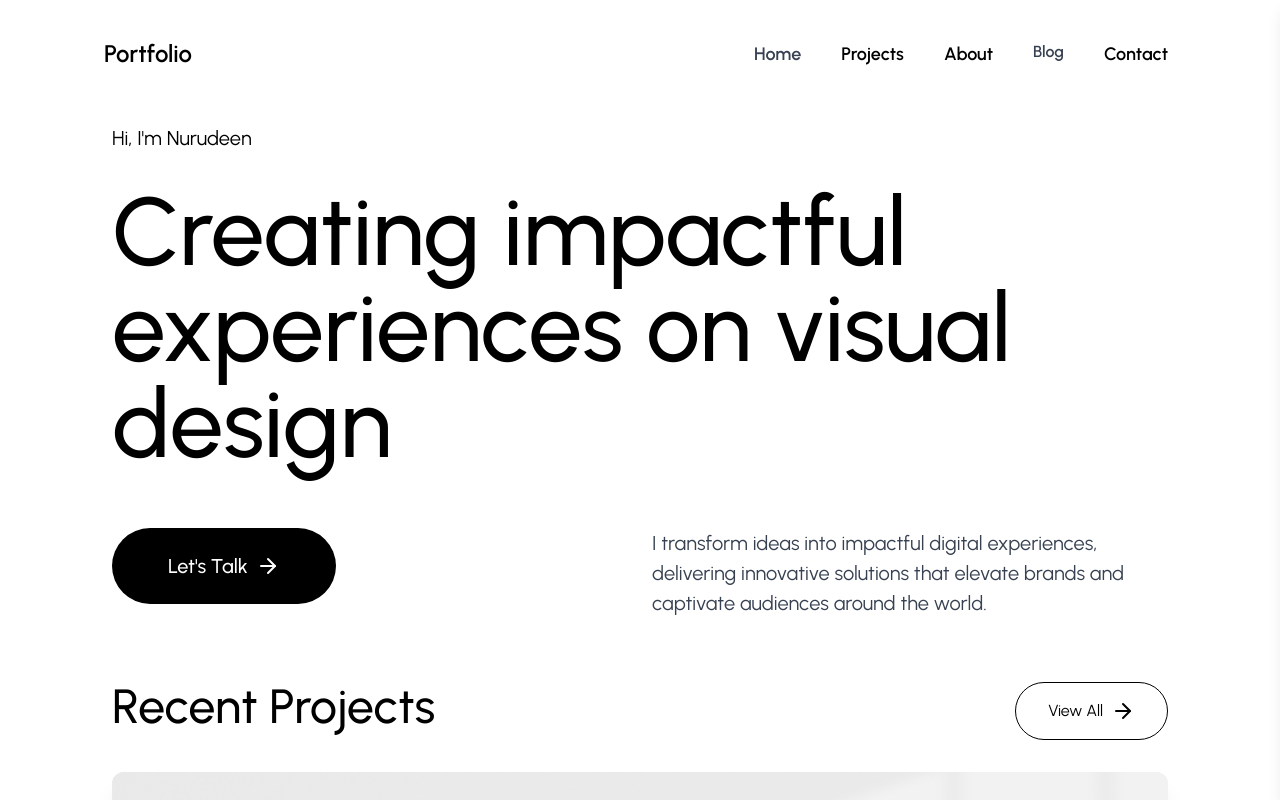
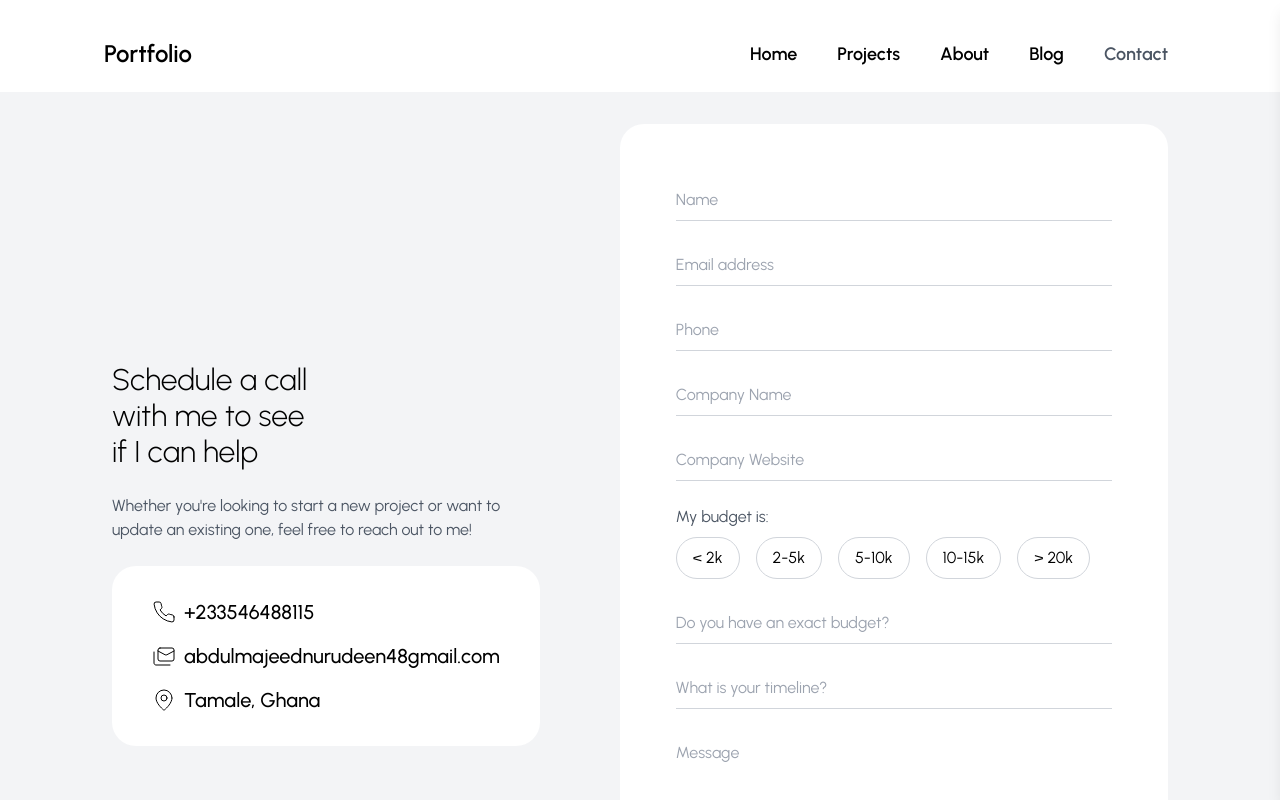
Before and after one commit to nuru484/portfolio, a React (Vite) app: page /contact in a window 1280 px wide. Shown: the top 800 px of the page. Built offline with nearby package versions, Linux system fonts and the light colour scheme.

Commit message:
added contact page and refactored footer and navbar

```diff
--- a/package.json
+++ b/package.json
@@ -16,6 +16,7 @@
     "normalize.css": "^8.0.1",
     "react": "^18.3.1",
     "react-dom": "^18.3.1",
+    "react-router-dom": "^6.28.0",
     "react-scroll": "^1.9.0",
     "smooth-scrollbar": "^8.8.4"
   },
--- /dev/null
+++ b/src/components/ContactForm.jsx
@@ -0,0 +1,163 @@
+import React, { useState } from 'react';
+import { Phone, MapPin, Mails } from 'lucide-react';
+
+const ContactForm = () => {
+  const [formData, setFormData] = useState({
+    name: '',
+    email: '',
+    phone: '',
+    companyName: '',
+    companyWebsite: '',
+    budget: '',
+    exactBudget: '',
+    timeline: '',
+    message: '',
+  });
+
+  const handleChange = (e) => {
+    const { name, value } = e.target;
+    setFormData((prev) => ({ ...prev, [name]: value }));
+  };
+
+  const handleSubmit = (e) => {
+    e.preventDefault();
+    console.log('Form submitted:', formData);
+  };
+
+  return (
+    <div className="max-w-6xl mx-auto  p-6 md:px-12 md:p-8 bg-gray-100">
+      <div className="flex justify-between items-center flex-wrap lg:flex-nowrap gap-20 font-urbanist w-full">
+        {/* Left Column */}
+        <div className="space-y-6">
+          <h2 className="text-3xl font-light mb-4">
+            Schedule a call
+            <br />
+            with me to see
+            <br />
+            if I can help
+          </h2>
+          <p className="text-gray-600 mb-8">
+            Whether you're looking to start a new project or want to update an
+            existing one, feel free to reach out to me!
+          </p>
+          <div className="flex flex-col justify-center mx-auto gap-4 px-10 py-8 text-xl font-medium bg-white rounded-3xl">
+            <span className="flex flex-nowrap items-center gap-2">
+              <Phone strokeWidth={1} />
+              +233546488115
+            </span>
+            <p className="flex flex-nowrap items-center gap-2">
+              <Mails strokeWidth={1} />
+              <span className="w-40 md:w-auto overflow-scroll md:overflow-hidden">
+                abdulmajeednurudeen48gmail.com
+              </span>
+            </p>
+
+            <span className="flex flex-nowrap items-center gap-2">
+              <MapPin strokeWidth={1} />
+              Tamale, Ghana
+            </span>
+          </div>
+        </div>
+
+        {/* Right Column - Form */}
+        <div className="p-6 md:p-14 rounded-3xl bg-white">
+          <form onSubmit={handleSubmit} className="space-y-6">
+            <input
+              type="text"
+              name="name"
+              placeholder="Name"
+              className="w-full border-b border-gray-300 py-2 focus:outline-none focus:border-black"
+              onChange={handleChange}
+            />
+
+            <input
+              type="email"
+              name="email"
+              placeholder="Email address"
+              className="w-full border-b border-gray-300 py-2 focus:outline-none focus:border-black"
+              onChange={handleChange}
+            />
+
+            <input
+              type="tel"
+              name="phone"
+              placeholder="Phone"
+              className="w-full border-b border-gray-300 py-2 focus:outline-none focus:border-black"
+              onChange={handleChange}
+            />
+
+            <input
+              type="text"
+              name="companyName"
+              placeholder="Company Name"
+              className="w-full border-b border-gray-300 py-2 focus:outline-none focus:border-black"
+              onChange={handleChange}
+            />
+
+            <input
+              type="url"
+              name="companyWebsite"
+              placeholder="Company Website"
+              className="w-full border-b border-gray-300 py-2 focus:outline-none focus:border-black"
+              onChange={handleChange}
+            />
+
+            <div className="space-y-2">
+              <p className="text-gray-600">My budget is:</p>
+              <div className="flex flex-wrap gap-4">
+                {['< 2k', '2-5k', '5-10k', '10-15k', '> 20k'].map((budget) => (
+                  <button
+                    key={budget}
+                    type="button"
+                    onClick={() => setFormData((prev) => ({ ...prev, budget }))}
+                    className={`px-4 py-2 rounded-full border ${
+                      formData.budget === budget
+                        ? 'bg-black text-white'
+                        : 'border-gray-300 hover:border-black'
+                    }`}
+                  >
+                    {budget}
+                  </button>
+                ))}
+              </div>
+            </div>
+
+            <input
+              type="text"
+              name="exactBudget"
+              placeholder="Do you have an exact budget?"
+              className="w-full border-b border-gray-300 py-2 focus:outline-none focus:border-black"
+              onChange={handleChange}
+            />
+
+            <input
+              type="text"
+              name="timeline"
+              placeholder="What is your timeline?"
+              className="w-full border-b border-gray-300 py-2 focus:outline-none focus:border-black"
+              onChange={handleChange}
+            />
+
+            <textarea
+              name="message"
+              placeholder="Message"
+              rows="4"
+              className="w-full border-b border-gray-300 py-2 focus:outline-none focus:border-black"
+              onChange={handleChange}
+            />
+
+            <button
+              type="submit"
+              className="bg-black mx-auto md:mx-0 text-white px-6 py-3 rounded-full flex items-center space-x-2 border hover:bg-white hover:border hover:border-black hover:text-black transition-colors duration-500 ease-in-out"
+            >
+              <span>Submit Message</span>
+              <span>→</span>
+            </button>
+          </form>
+        </div>
+      </div>
+    </div>
+  );
+};
+
+export default ContactForm;
--- a/src/components/Hero.jsx
+++ b/src/components/Hero.jsx
@@ -1,8 +1,9 @@
 import { ArrowRight } from 'lucide-react';
+import { Link } from 'react-router-dom';
 
 const Hero = () => {
   return (
-    <div className="max-w-6xl font-urbanist mx-auto mb-16 pt-1 md:pt-8">
+    <div className="max-w-6xl font-urbanist mx-auto mb-16  md:pt-8 pt-1">
       <div className="px-6 md:px-12">
         <p className="text-xl">Hi, I'm Nurudeen</p>
         <h1 className="text-5xl lg:text-8xl font-medium leading-tight tracking-normal mt-8 mb-14">
@@ -17,9 +18,11 @@ const Hero = () => {
             </p>
           </div>
           <div className="w-full md:w-1/2 sm:order-1 text-left">
-            <button className="bg-black text-white px-14 py-6 text-xl font-medium rounded-full flex justify-center items-center gap-2 hover:bg-white hover:border hover:border-black hover:text-black transition-colors duration-500 ease-in-out">
-              Let's Talk <ArrowRight />
-            </button>
+            <Link to="/contact">
+              <button className="bg-black text-white px-14 py-6 text-xl font-medium rounded-full flex justify-center items-center gap-2 hover:bg-white hover:border hover:border-black hover:text-black transition-colors duration-500 ease-in-out">
+                Let's Talk <ArrowRight />
+              </button>
+            </Link>
           </div>
         </div>
       </div>
--- a/src/components/NavBar.jsx
+++ b/src/components/NavBar.jsx
@@ -1,16 +1,19 @@
 import React, { useState, useEffect, useRef } from 'react';
-import { Link as ScrollLink } from 'react-scroll';
+import { useNavigate, useLocation } from 'react-router-dom';
+
 import { motion } from 'framer-motion';
 import { Menu, X } from 'lucide-react';
 
 const NavBar = () => {
   const [isMenuOpen, setIsMenuOpen] = useState(false);
-  const [activeItem, setActiveItem] = useState('Home');
+  const [activeItem, setActiveItem] = useState('');
   const [isNavScrolledPast, setIsNavScrolledPast] = useState(false);
   const navRef = useRef(null);
+  const navigate = useNavigate();
+  const location = useLocation();
 
   const navItems = [
-    { href: 'home', label: 'Home' },
+    { href: '/', label: 'Home' },
     { href: 'projects', label: 'Projects' },
     { href: 'about', label: 'About' },
     {
@@ -20,6 +23,12 @@ const NavBar = () => {
     },
     { href: 'contact', label: 'Contact' },
   ];
+
+  useEffect(() => {
+    const currentPath =
+      location.pathname === '/' ? 'Home' : location.pathname.slice(1);
+    setActiveItem(currentPath.charAt(0).toUpperCase() + currentPath.slice(1));
+  }, [location]);
 
   const toggleMenu = () => {
     setIsMenuOpen(!isMenuOpen);
@@ -31,6 +40,7 @@ const NavBar = () => {
 
   const handleActiveItem = (item) => {
     setActiveItem(item);
+    item === 'Home' ? navigate(`/`) : navigate(`/${item}`);
   };
 
   const handleScroll = () => {
@@ -98,26 +108,22 @@ const NavBar = () => {
                   href={item.href}
                   target="_blank"
                   rel="noopener noreferrer"
-                  className="transition-colors p-2 text-gray-700 font-semibold hover:text-gray-700 hover:cursor-pointer"
+                  className="transition-colors p-2 text-black text-lg font-semibold hover:text-gray-700 hover:cursor-pointer"
                 >
                   {item.label}
                 </a>
               ) : (
-                <ScrollLink
+                <span
                   key={item.href}
-                  to={item.href}
-                  smooth={true}
-                  duration={500}
-                  offset={-50}
                   onClick={() => handleActiveItem(item.label)}
                   className={`transition-colors p-2 hover:cursor-pointer font-semibold text-lg ${
                     activeItem === item.label
-                      ? 'text-gray-700'
+                      ? 'text-gray-600'
                       : 'text-black hover:text-gray-700'
                   }`}
                 >
                   {item.label}
-                </ScrollLink>
+                </span>
               )
             )}
           </motion.div>
@@ -164,24 +170,20 @@ const NavBar = () => {
                     key={item.href}
                     href={item.href}
                     target="_blank"
+                    onClick={closeMenu}
                     rel="noopener noreferrer"
-                    onClick={closeMenu}
                     className="text-4xl text-white px-1.5 py-2.5 hover:text-gray-400 transition-colors flex items-center gap-3"
                   >
                     {item.label}
                   </a>
                 ) : (
-                  <ScrollLink
+                  <span
                     key={item.href}
-                    to={item.href}
-                    smooth={true}
-                    duration={500}
-                    offset={-70}
-                    onClick={closeMenu}
-                    className="text-4xl text-white px-1.5 py-2.5 hover:text-gray-400 hover:cursor-pointer transition-colors flex items-center gap-3"
+                    onClick={() => handleActiveItem(item.label)}
+                    className="text-4xl text-white px-1.5 py-2.5 hover:text-gray-400 cursor-pointer transition-colors flex items-center gap-3"
                   >
                     {item.label}
-                  </ScrollLink>
+                  </span>
                 )
               )}
             </div>
--- a/src/main.jsx
+++ b/src/main.jsx
@@ -2,10 +2,13 @@ import { StrictMode } from 'react';
 import { createRoot } from 'react-dom/client';
 import 'normalize.css';
 import './index.css';
-import App from './App';
+import { createBrowserRouter, RouterProvider } from 'react-router-dom';
+import routes from './routes';
+
+const router = createBrowserRouter(routes);
 
 createRoot(document.getElementById('root')).render(
   <StrictMode>
-    <App />
+    <RouterProvider router={router} />
   </StrictMode>
 );
--- /dev/null
+++ b/src/pages/ContactPage.jsx
@@ -0,0 +1,17 @@
+import ContactForm from '../components/ContactForm';
+import NavBar from '../components/NavBar';
+import { BottomBar } from '../components/Footer';
+
+const ContactPage = () => {
+  return (
+    <div>
+      <NavBar />
+      <div className="bg-gray-100">
+        <ContactForm />
+      </div>
+      <BottomBar />
+    </div>
+  );
+};
+
+export default ContactPage;
--- /dev/null
+++ b/src/routes.jsx
@@ -0,0 +1,17 @@
+import App from './App';
+import ContactPage from './pages/ContactPage';
+import ErrorPage from './pages/ErrorPage';
+
+const routes = [
+  {
+    path: '/',
+    element: <App />,
+    errorElement: <ErrorPage />,
+  },
+  {
+    path: '/contact',
+    element: <ContactPage />,
+  },
+];
+
+export default routes;
```
Also changed, not shown: src/components/Footer.jsx (+23 -13 lines), src/pages/ErrorPage.jsx (added, +14 -0 lines), 1 other file (tests, documents, lock files or other folders).
